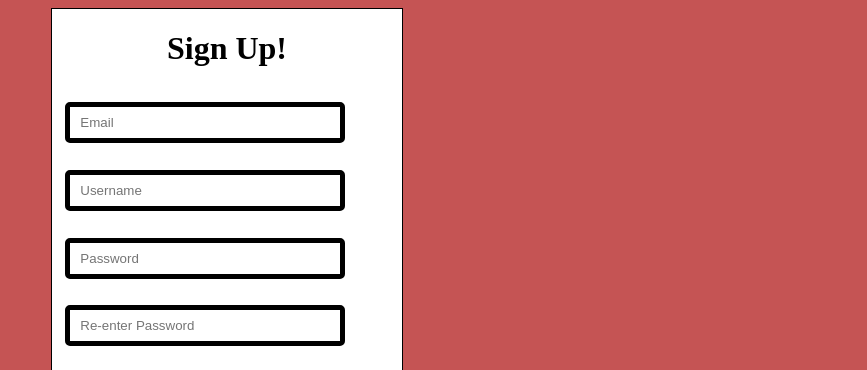
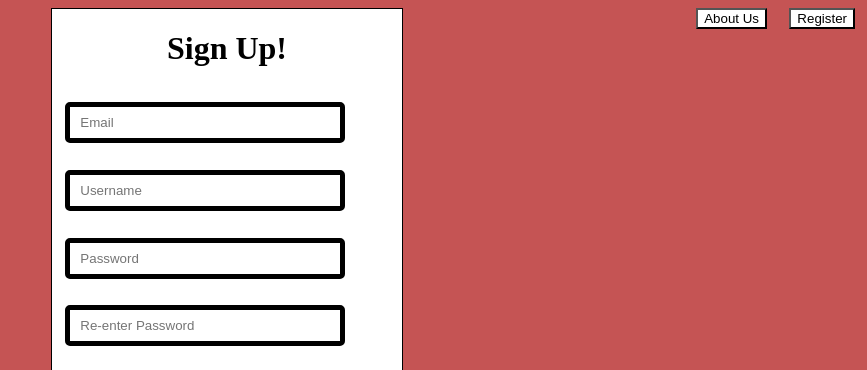
Before and after one commit to R-Sipe/SignupPage, a plain HTML site: page index.html in a window 1280 px wide. Shown: the top 370 px of the page, without its empty margins (413-1280 px from the left). Drawn offline with Linux system fonts and the light colour scheme.

Commit message:
Signup Page added

```diff
--- a/index.html
+++ b/index.html
@@ -10,6 +10,10 @@
 </head>
 
 <body>
+    <header>
+        <button id="about">About Us</button>
+        <button id="register">Register</button>
+    </header>
     <div class="border">
         <h1>Sign Up!</h1>
         <form>
--- a/main.css
+++ b/main.css
@@ -1,6 +1,18 @@
 body{
 
     background-color: rgb(197, 84, 84);
+}
+
+#about {
+    position: absolute;
+    right: 100px;
+    background-color: white;
+}
+
+#register {
+    position: absolute;
+    right: 12px;
+    background-color: white;
 }
 
 .border {
```
